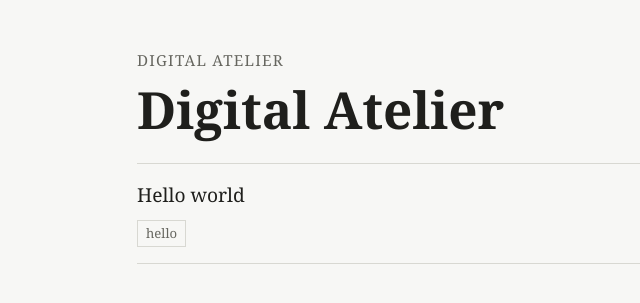
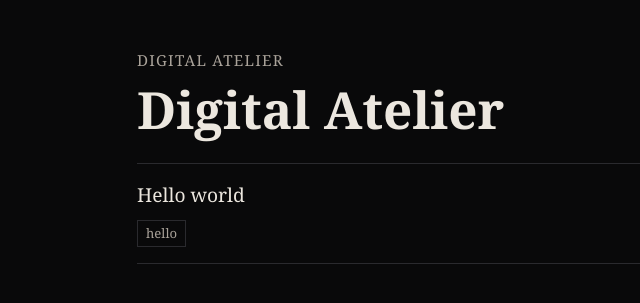
Before and after one commit to pepiatanasov/pepiatanasov.github.io, a Jekyll site: the page built from index.html, in a window 1280 px wide. Shown: the top 303 px of the page, without its empty margins (163-803 px from the left). Built offline with Jekyll 4.4.1, drawn with Linux system fonts in a browser that asks for light colours.

Commit message:
fix: style

```diff
--- a/assets/css/styles.css
+++ b/assets/css/styles.css
@@ -1,11 +1,11 @@
 :root {
-  color-scheme: light;
-  --bg: #f7f7f5;
-  --panel: #ffffff;
-  --line: #d8d8d2;
-  --text: #1f1f1c;
-  --muted: #66665f;
-  --link: #1a4fb3;
+  color-scheme: dark;
+  --bg: #09090a;
+  --panel: #101012;
+  --line: #2a2a2e;
+  --text: #ece7df;
+  --muted: #aaa39a;
+  --link: #d2bc84;
 }
 
 * {
@@ -25,6 +25,8 @@ a {
 }
 
 code {
+  color: var(--text);
+  background: var(--panel);
   font-family: ui-monospace, SFMono-Regular, Menlo, Monaco, Consolas, monospace;
   font-size: 0.92em;
 }
```
